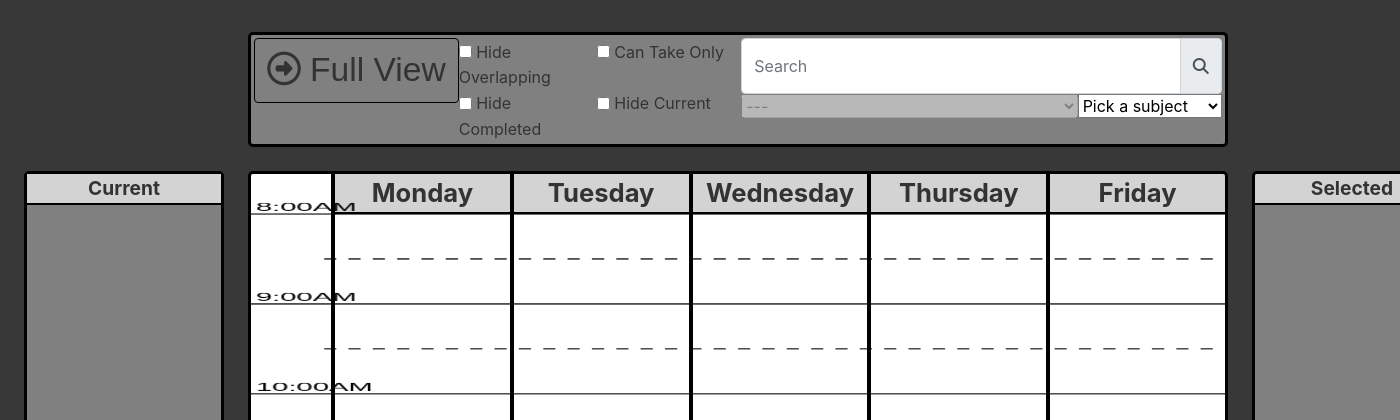
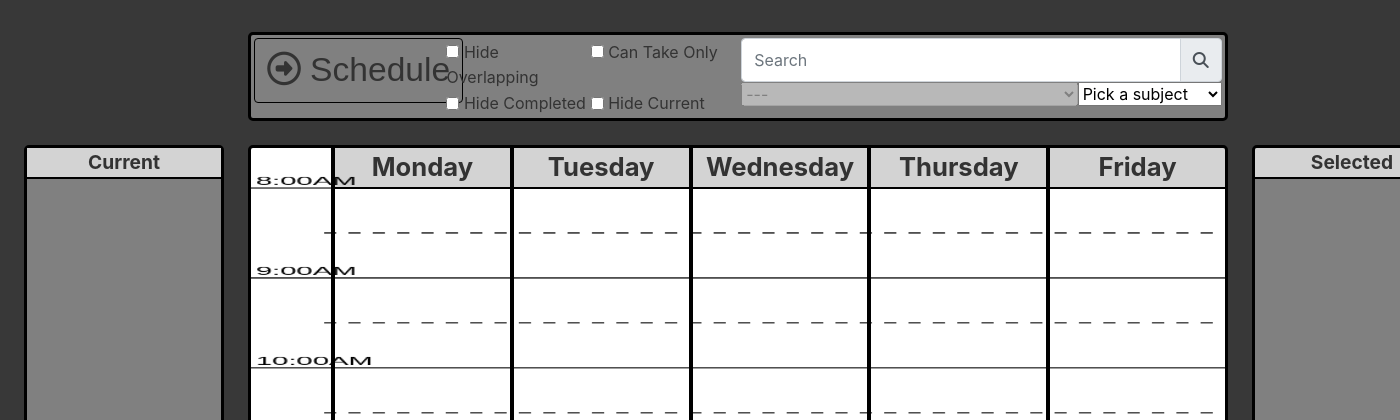
Before and after one commit to IsaachBrooks/ModernSignupSystem, a Flask app: page /main in a window 1400 px wide; the page is wider, and only the part inside the window is pictured. Shown: the part 56-476 px from the top of that part. Run offline with Flask 2, Linux system fonts and the light colour scheme; the visitor is signed in with stand-in values (Sample User, id 1); data comes from the database, SQL or seed files in the repository; data that the repository does not hold is empty; some libraries are stand-ins or nearby versions.

Commit message:
changing view switcher text

```diff
--- a/website/app/static/js/options.js
+++ b/website/app/static/js/options.js
@@ -5,7 +5,7 @@ import { createAlert, hideExtraSelect } from "./signupPage.js";
 
 export default switchView;
 
-const switchStr = [' Full View', ' Cur View'];
+const switchStr = [' Schedule', ' Current&nbsp;&nbsp;&nbsp;'];
 export let noOverlaps = false;
 export let showCanTake = false;
 export let hideCompleted = false;
--- a/website/app/static/js/progressPage.js
+++ b/website/app/static/js/progressPage.js
@@ -1,5 +1,4 @@
 import { getStudentCompleted } from "./databaseAccess.js";
-
 
 const passedSpan = '<span class="text-center"><i class="fa fa-check text-success"></i></span>'
 const failedSpan = '<span class="text-center"><i class="fa fa-check text-danger"></i></span>'
--- a/website/app/static/js/signupPage.js
+++ b/website/app/static/js/signupPage.js
@@ -28,12 +28,19 @@ $(document).ready(function () {
             });
         }
     });
+
     setupTimeslotCards()
     setupSelectors();
     setupSectionInfoViewer();
     setupExtraSelect();
     showCurrentEnrolled();
 });
+
+function setupWindowScaling() {
+    let dayHolders = $('.day-holder');
+    let canvasHolder = $('#signup-grid-canvas');
+
+}
 
 function setupSectionInfoViewer() {
     /*
--- a/website/app/static/styles/options.css
+++ b/website/app/static/styles/options.css
@@ -2,7 +2,7 @@
     position: relative;
     grid-area: L;
     grid-template-areas: "sv filters";
-    grid-template-columns: auto auto ;
+    grid-template-columns: 40% 60% ;
     display: grid;
 }
 
--- a/website/app/templates/classSignup.html
+++ b/website/app/templates/classSignup.html
@@ -80,7 +80,7 @@
     <div id="option-holder" class="signdiv signup-opt mt-2 mb-4">
         <section id="opt-left" class="opt-section">
             <div id="view-switcher" class="option-ele">
-                <a id="switch-view" class="btn btn-link"><i class="fa fa-arrow-circle-o-right"></i><span> Full View</span></a>
+                <a id="switch-view" class="btn btn-link"><i class="fa fa-arrow-circle-o-right"></i><span> Schedule</span></a>
             </div>
             <div id="checked-opts" class="">
                 <div id="showOverlaps-holder" class="opt-holder">
```
Also changed, not shown: website/app/static/js/drawTimeGrid.js (line endings or trailing spaces).
